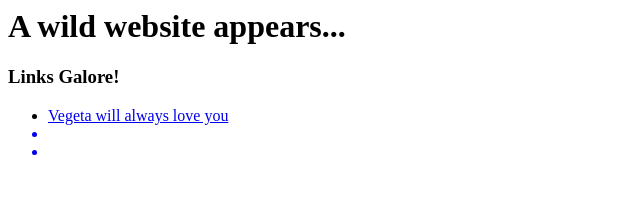
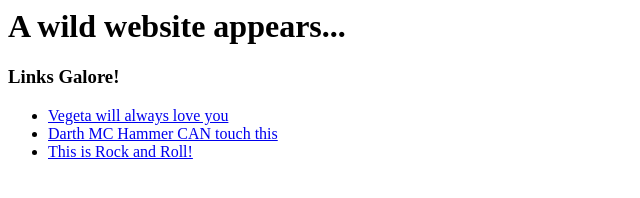
Before and after one commit to picklekitch/simple_http_server_node, a plain HTML site: page index.html in a window 1280 px wide. Shown: the whole page, without its empty margins (0-640 px from the left). Drawn offline with Linux system fonts and the light colour scheme.

Commit message:
filled out li's in index.html

```diff
--- a/index.html
+++ b/index.html
@@ -10,8 +10,8 @@
   <h3>Links Galore!</h3>
   <ul>
       <li><a href="https://www.youtube.com/watch?v=FO8MyXDYHqk">Vegeta will always love you</li>
-      <li></li>
-      <li></li>
+      <li><a href="https://www.youtube.com/watch?v=gUS3xAAfZCc">Darth MC Hammer CAN touch this</li>
+      <li><a href="https://www.youtube.com/watch?v=lr-Cr999fy0">This is Rock and Roll!</li>
   </ul>
   <link src='server.js'></link>
 </body>
```
